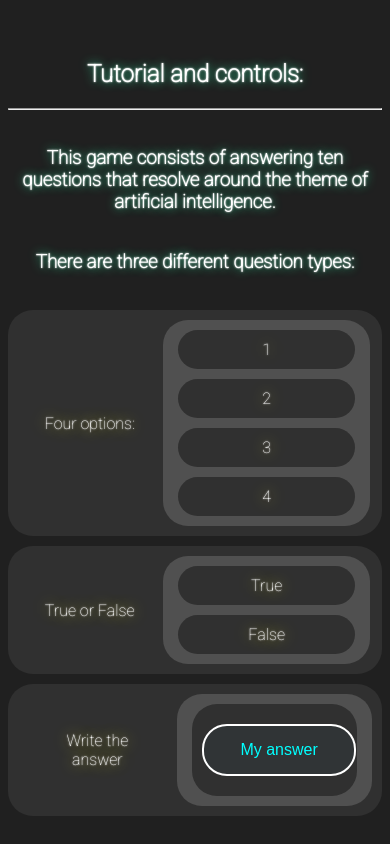
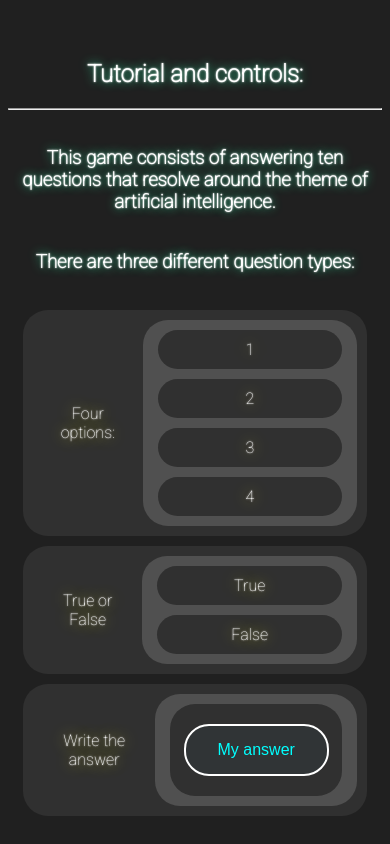
Before and after one commit to Lithos-hub/LOM, a Vue app: page /tutorial in a window 390 px wide. Shown: the top 844 px of the page. Built offline with nearby package versions, Linux system fonts and the light colour scheme.

Commit message:
Fixed some responsive styles

```diff
--- a/src/views/Tutorial.vue
+++ b/src/views/Tutorial.vue
@@ -9,7 +9,7 @@
     <h3>
       There are three different question types:
     </h3>
-      <ul :class="'ul--wrapper ' + isUsingMobile ? 'd-block' : 'd-flex'">
+      <ul class="ul--wrapper">
         <li class="d-flex options__li">
             <p>
                 Four options:
@@ -51,14 +51,9 @@
 
 <script setup>
 // UTILS
-import { computed } from "vue";
 import router from "../router";
-
 // METHODS
 const comeback = () => router.go(-1);
-
-// COMPUTED
-const isUsingMobile = computed(() => window.innerWidth < 1000)
 </script>
 
 <style lang="scss" scoped>
@@ -73,13 +68,20 @@ h3 {
   justify-content: space-around;
   margin: 0 auto;
   padding: 0;
+
+  li {
+    width: auto;
+    margin-inline: 15px;
+  }
 }
+
 ul {
   list-style: none;
 
   li {
     background: #303030;
     margin-block: 10px;
+    width: 100%;
     border-radius: $mainRadius;
     padding: 10px;
     text-shadow: 0px 0px 2px white, 0px 0px 15px gold;
@@ -117,8 +119,8 @@ button {
 .options__ul {
     background: #505050;
     border-radius: $mainRadius;
-    padding-inline: 15px;
-    width: 50%;
+    padding-inline: 0;
+    width: 100%;
     margin-block: auto;
 
     li {
@@ -139,7 +141,7 @@ input {
     caret-color: cyan;
     padding-block: 15px;
     padding-inline: 10px;
-    width: 90%;
+    width: 80%;
     border-radius: $mainRadius;
     border: 2px solid white;
     font-size: 16px;
@@ -149,4 +151,17 @@ input {
     outline: none;
   }
 }
+
+@media only screen and (min-width: 360px) {
+  .ul--wrapper {
+    display: block;
+  }
+}
+
+@media only screen and (min-width: 760px) {
+  .ul--wrapper {
+    display: flex;
+  }
+}
+
 </style>
```
Also changed, not shown: 2 other files (tests, documents, lock files or other folders).
